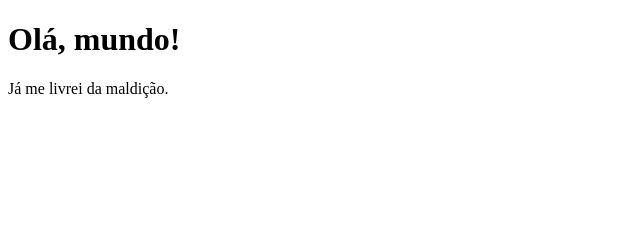
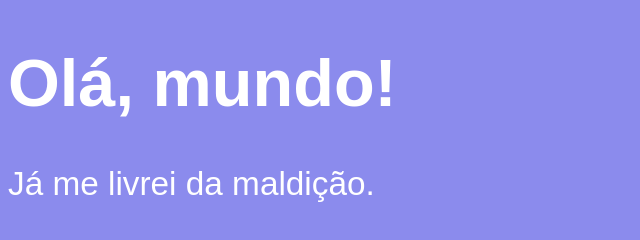
Before and after one commit to Brrn91/estudos-javascript, a plain HTML site: page exercicios/aula04/ex001.html in a window 1280 px wide. Shown: the whole page, without its empty margins (0-640 px from the left). Drawn offline with Linux system fonts and the light colour scheme.

Commit message:
Meu primeiro script

```diff
--- a/exercicios/aula04/ex001.html
+++ b/exercicios/aula04/ex001.html
@@ -5,11 +5,24 @@
   <meta charset="UTF-8">
   <meta name="viewport" content="width=device-width, initial-scale=1.0">
   <title>Meu Primeiro Programa</title>
+
+  <style>
+    body {
+      background-color: rgb(139, 139, 237);
+      color: white;
+      font-family: Arial, Helvetica, sans-serif;
+      font-size: 25pt;
+    }
+  </style>
+
 </head>
 
 <body>
   <h1>Olá, mundo!</h1>
   <p>Já me livrei da maldição.</p>
+  <script>
+    window.alert('Minha primeira mensagem!')
+  </script>
 </body>
 
 </html>
```
